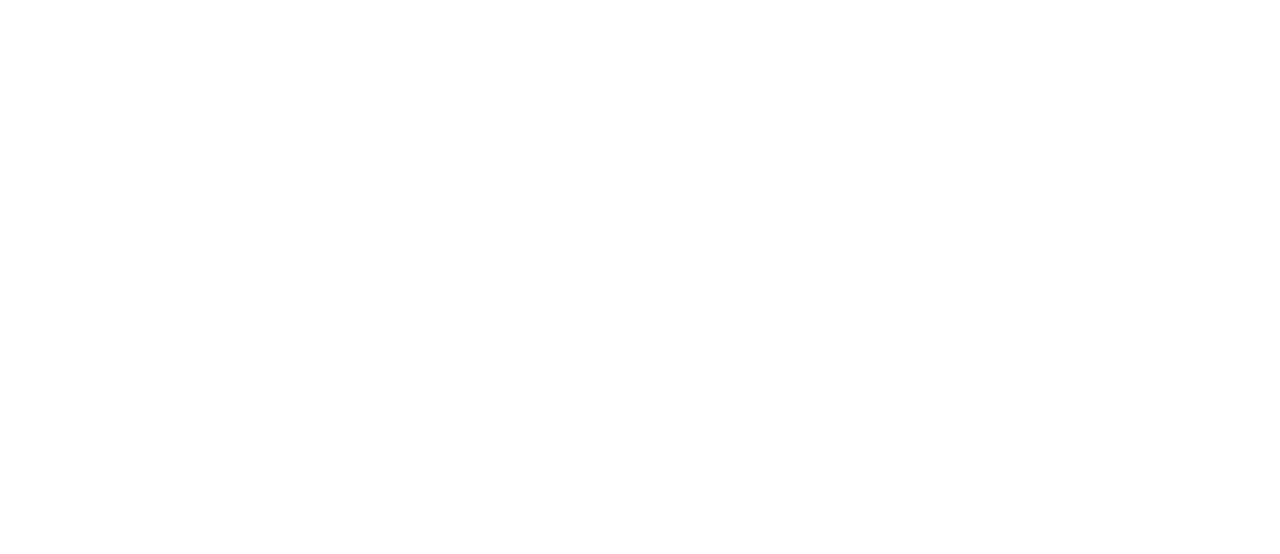
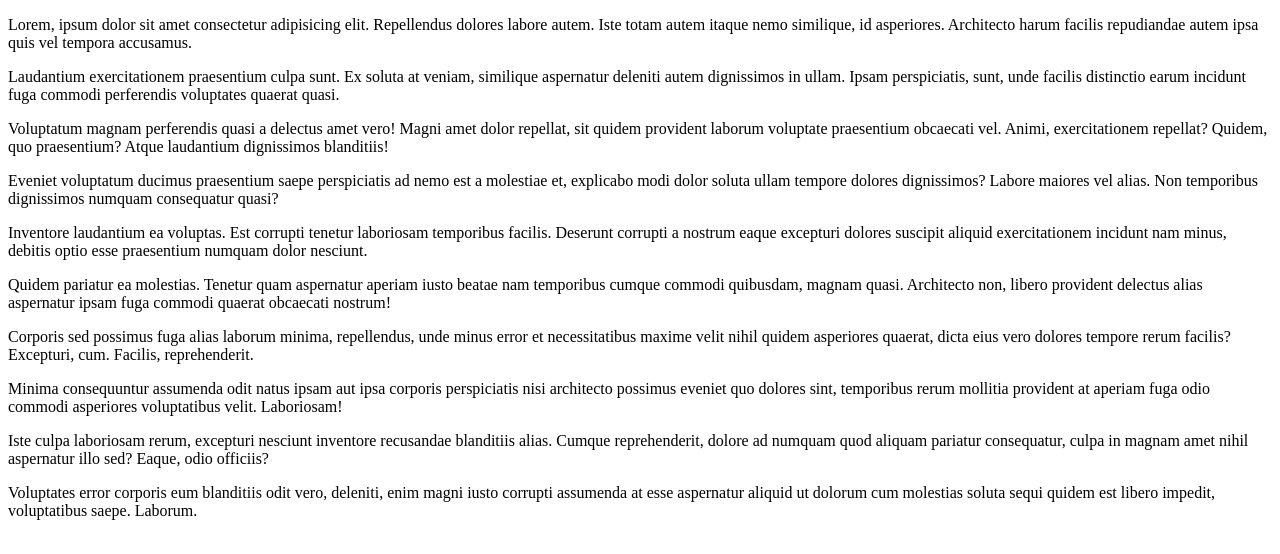
Before and after one commit to zhyldyzbazarkulova/15.11.22, a plain HTML site: page index.html in a window 1280 px wide. Drawn offline with Linux system fonts and the light colour scheme.

Commit message:
added paragraph

```diff
--- a/index.html
+++ b/index.html
@@ -8,6 +8,15 @@
   <link rel="stylesheet" href="style.css">
 </head>
 <body>
-
+  <p>Lorem, ipsum dolor sit amet consectetur adipisicing elit. Repellendus dolores labore autem. Iste totam autem itaque nemo similique, id asperiores. Architecto harum facilis repudiandae autem ipsa quis vel tempora accusamus.</p>
+  <p>Laudantium exercitationem praesentium culpa sunt. Ex soluta at veniam, similique aspernatur deleniti autem dignissimos in ullam. Ipsam perspiciatis, sunt, unde facilis distinctio earum incidunt fuga commodi perferendis voluptates quaerat quasi.</p>
+  <p>Voluptatum magnam perferendis quasi a delectus amet vero! Magni amet dolor repellat, sit quidem provident laborum voluptate praesentium obcaecati vel. Animi, exercitationem repellat? Quidem, quo praesentium? Atque laudantium dignissimos blanditiis!</p>
+  <p>Eveniet voluptatum ducimus praesentium saepe perspiciatis ad nemo est a molestiae et, explicabo modi dolor soluta ullam tempore dolores dignissimos? Labore maiores vel alias. Non temporibus dignissimos numquam consequatur quasi?</p>
+  <p>Inventore laudantium ea voluptas. Est corrupti tenetur laboriosam temporibus facilis. Deserunt corrupti a nostrum eaque excepturi dolores suscipit aliquid exercitationem incidunt nam minus, debitis optio esse praesentium numquam dolor nesciunt.</p>
+  <p>Quidem pariatur ea molestias. Tenetur quam aspernatur aperiam iusto beatae nam temporibus cumque commodi quibusdam, magnam quasi. Architecto non, libero provident delectus alias aspernatur ipsam fuga commodi quaerat obcaecati nostrum!</p>
+  <p>Corporis sed possimus fuga alias laborum minima, repellendus, unde minus error et necessitatibus maxime velit nihil quidem asperiores quaerat, dicta eius vero dolores tempore rerum facilis? Excepturi, cum. Facilis, reprehenderit.</p>
+  <p>Minima consequuntur assumenda odit natus ipsam aut ipsa corporis perspiciatis nisi architecto possimus eveniet quo dolores sint, temporibus rerum mollitia provident at aperiam fuga odio commodi asperiores voluptatibus velit. Laboriosam!</p>
+  <p>Iste culpa laboriosam rerum, excepturi nesciunt inventore recusandae blanditiis alias. Cumque reprehenderit, dolore ad numquam quod aliquam pariatur consequatur, culpa in magnam amet nihil aspernatur illo sed? Eaque, odio officiis?</p>
+  <p>Voluptates error corporis eum blanditiis odit vero, deleniti, enim magni iusto corrupti assumenda at esse aspernatur aliquid ut dolorum cum molestias soluta sequi quidem est libero impedit, voluptatibus saepe. Laborum.</p>
 </body>
 </html>
```
